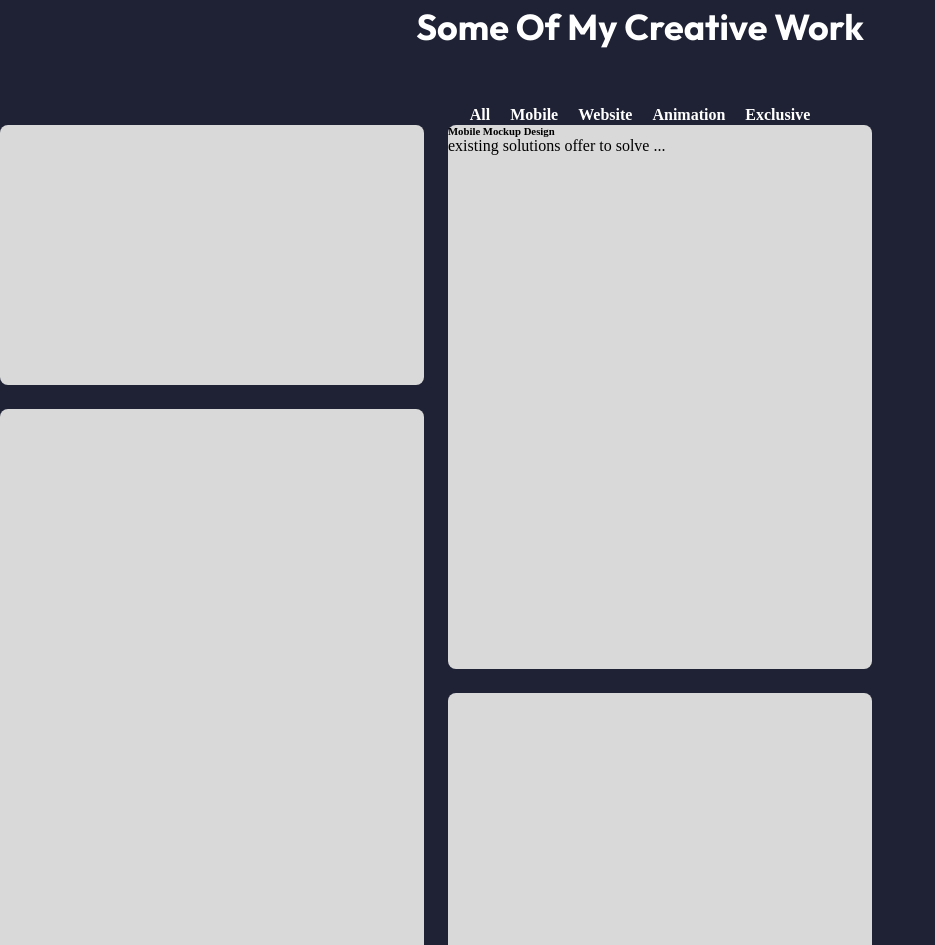
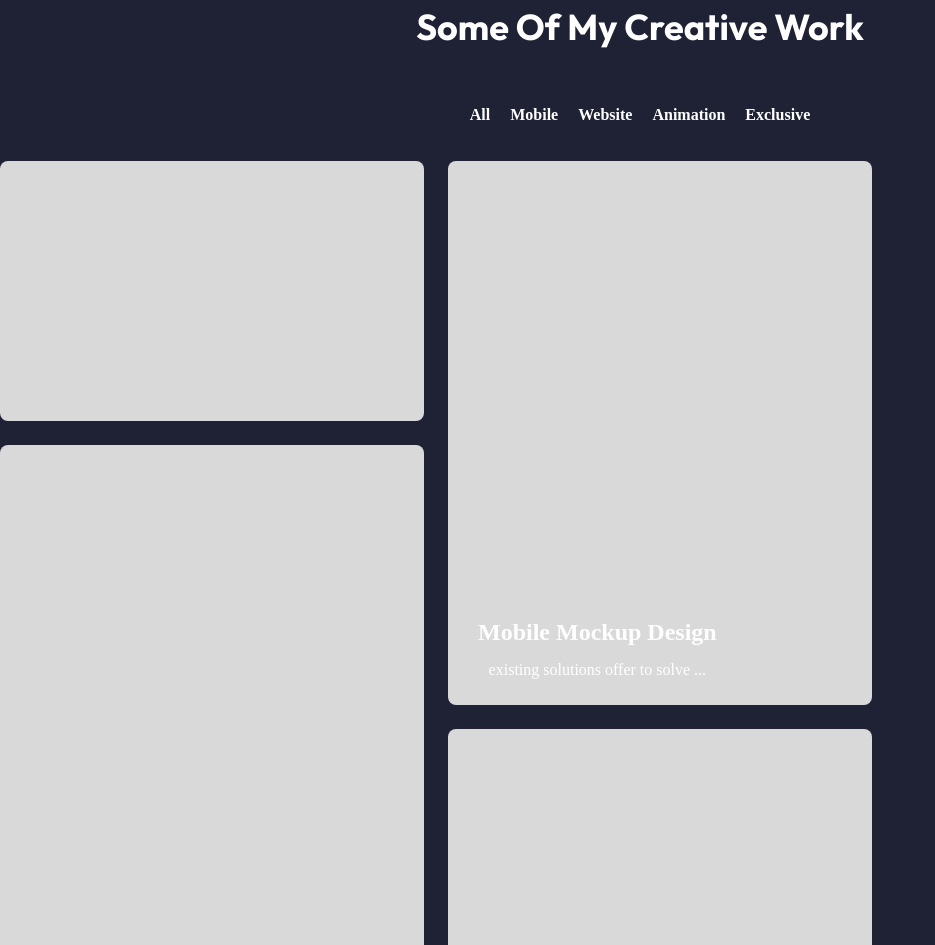
Before and after one commit to mtarasio/CV-resume-, a plain HTML site: page index.html in a window 1280 px wide. Shown: the part 1855-2800 px from the top of the page, without its empty margins (0-935 px from the left). Drawn offline with nearby package versions, Linux system fonts and the light colour scheme.

Commit message:
gallery centered

```diff
--- a/index.html
+++ b/index.html
@@ -181,8 +181,11 @@
 
                      <div class="galery-portfolio__column">
                         <div class="galery-portfolio__item galery-item2">
-                           <h6 class="galery-item__title">Mobile Mockup Design</h6>
-                           <p class="galery-item__text">existing solutions offer to solve ...</p>
+                           <div class="galery-item2__block">
+                              <h6 class="galery-item__title2">Mobile Mockup Design</h6>
+                              <p class="galery-item__text2">existing solutions offer to solve ...</p>
+                           </div>
+
                         </div>
                         <div class="galery-portfolio__item galery-item5">
                         </div>
--- a/styles/styles.css
+++ b/styles/styles.css
@@ -234,6 +234,7 @@
       padding-top: 163px;
       gap: 60px;
       margin-left: 150px;
+      justify-content: center;
      }
     .body-bio-block {
      }
@@ -334,17 +335,11 @@
    align-content: center;
    justify-content: center;
    overflow: auto;
-   align-items: center;
+   flex-wrap: wrap;
  }
 .portfolio-block__body {
    margin-top: 120px;
-   width: 100%;
-   height: 100%;
-   align-items: center;
-   align-content: center;
-   justify-content: center;
-   overflow: auto;
-   align-items: center;
+
  }
 .body-portfolio { }
 .body-portfolio__title1 {
@@ -369,6 +364,7 @@
  }
 .body-portfolio__nav {
    margin-top: 54px;
+   margin-bottom: 36px;
 }
 .nav-bar {}
 .nav-bar__menu {
@@ -398,14 +394,41 @@
    display:flex;
    flex-wrap: wrap;
    gap: 24px;
+   margin-bottom: 120px;
  }
-
+.galery-item2__block {
+   display: flex;
+   flex-direction: column;
+   align-items: center;
+   text-align: center;
+   margin-left: 30px;
+}
 .galery-portfolio { }
-.galery-portfolio__item { }
+.galery-portfolio__item {
+   justify-content: left;
+ }
 .galery-item { }
 .galery-item__image { }
-.galery-item__title { }
-.galery-item__text { }
+.galery-item__title2 {
+   margin-bottom: 15px;
+   color: rgb(255, 255, 255);
+   font-family: Montserrat;
+   font-size: 24px;
+   font-weight: 600;
+   line-height: 30px;
+   letter-spacing: 0%;
+   text-align: left;
+ }
+.galery-item__text2 {
+   margin-bottom: 28px;
+   color: rgb(255, 255, 255);
+   font-family: Poppins;
+   font-size: 16px;
+   font-weight: 400;
+   line-height: 15px;
+   letter-spacing: 0%;
+   text-align: left;
+ }
 
 .galery-item1{
    width: 424px;
@@ -420,6 +443,9 @@
    background-color: #D9D9D9;
    border-radius: 8px;
    margin-bottom: 24px;
+   display: flex;
+   align-items: flex-end;
+
 }
 .galery-item3{
    width: 424px;
```
